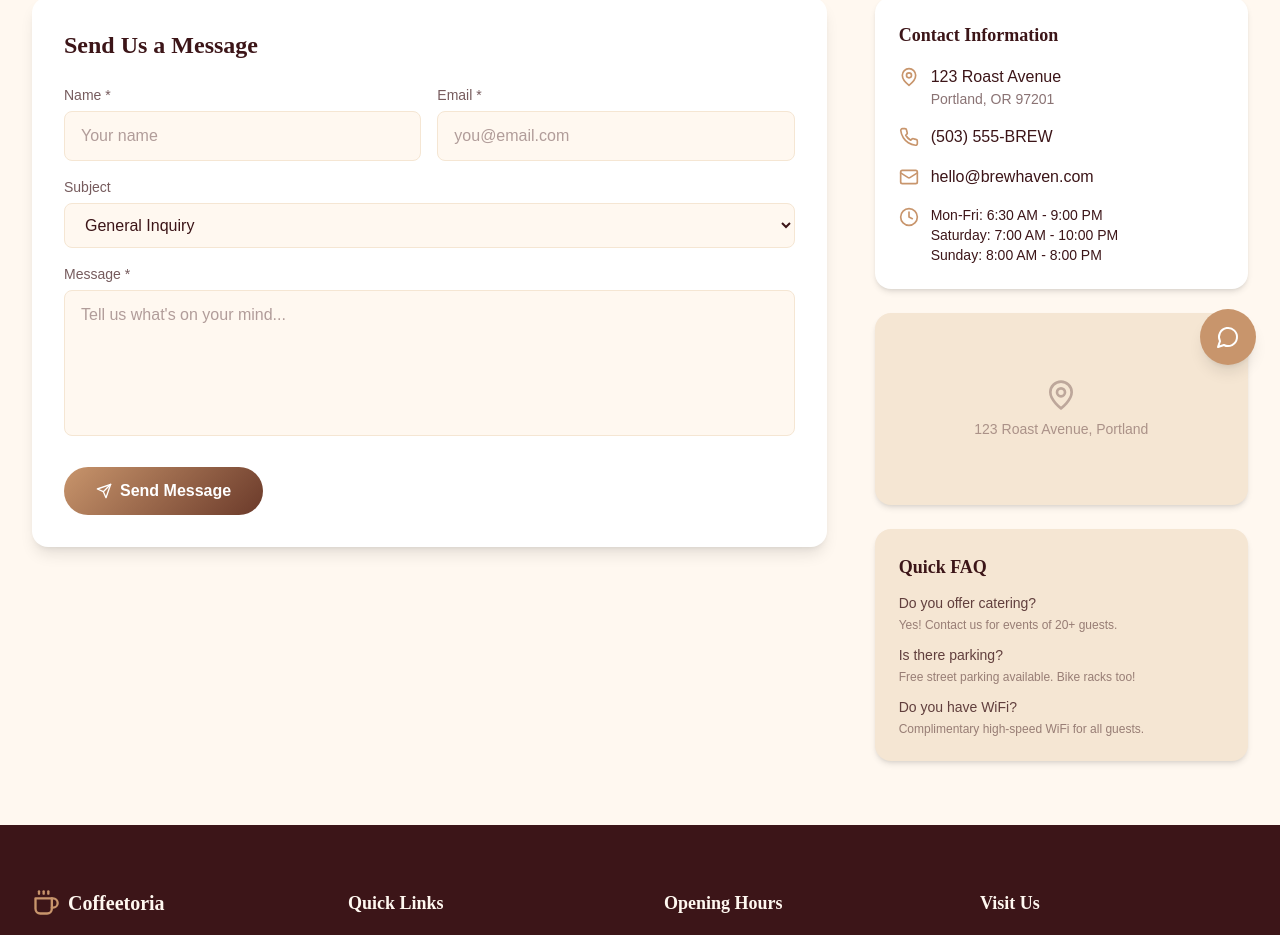
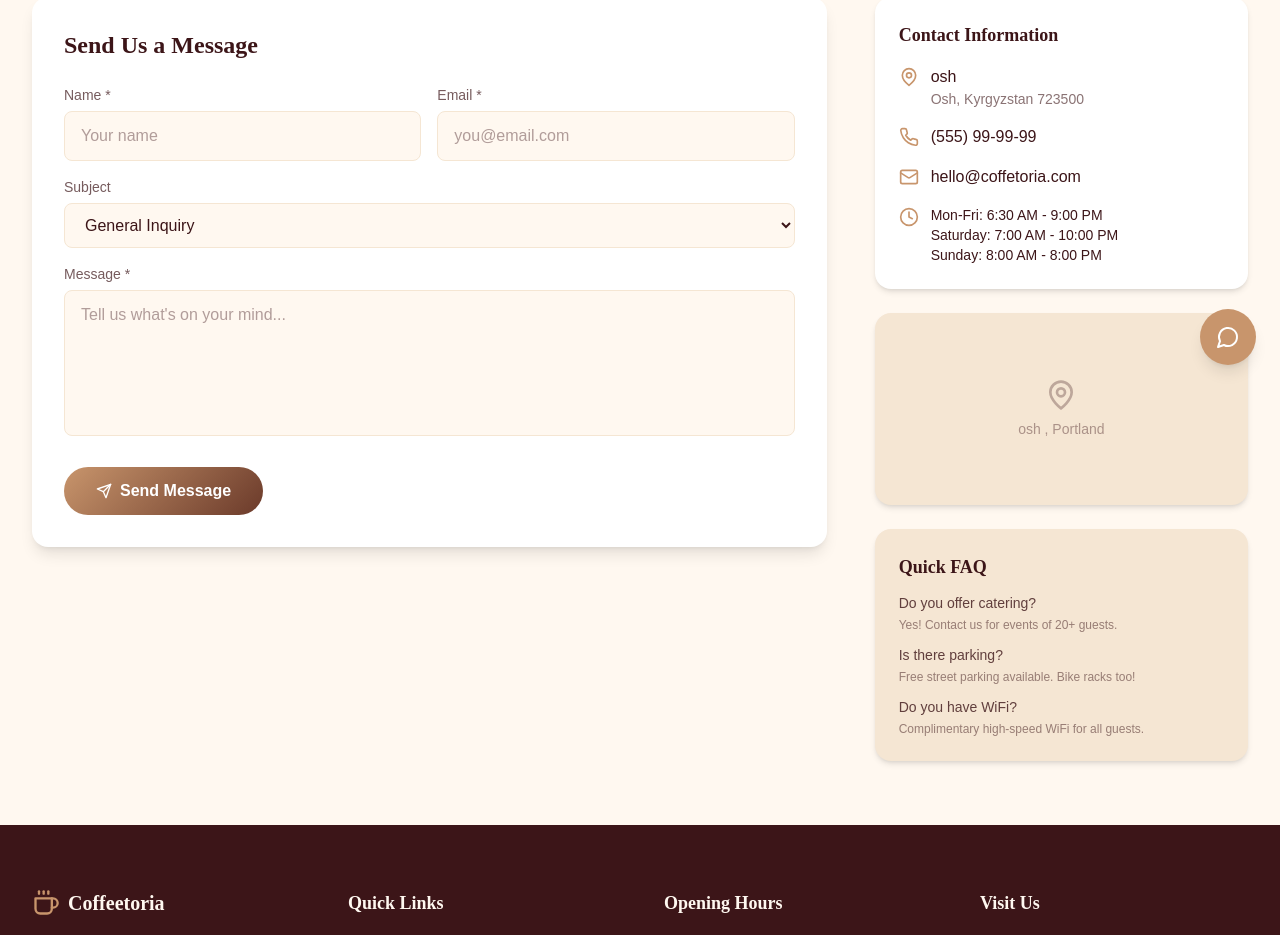
Before and after one commit to b4631119-oss/coffee, a React (Vite) app: page /Coffee/contact in a window 1280 px wide. Shown: the part 411-1346 px from the top of the page. Built offline with nearby package versions, Linux system fonts and the light colour scheme.

Commit message:
Initial commit

```diff
--- a/src/components/Layout.tsx
+++ b/src/components/Layout.tsx
@@ -158,10 +158,10 @@ export default function Layout({ children }: { children: React.ReactNode }) {
             <div>
               <h4 className="font-serif text-lg font-semibold text-cream mb-4">Visit Us</h4>
               <ul className="space-y-2 text-sm">
-                <li>123 Roast Avenue</li>
-                <li>Portland, OR 97201</li>
-                <li className="pt-2">hello@brewhaven.com</li>
-                <li>(503) 555-BREW</li>
+                <li>osh </li>
+                <li> Osh, Kyrgyzstan 723500</li>
+                <li className="pt-2">hello@coffetoria.com</li>
+                <li>(555) 99-99-99</li>
               </ul>
             </div>
           </div>
--- a/src/pages/Contact.tsx
+++ b/src/pages/Contact.tsx
@@ -95,17 +95,17 @@ export default function Contact() {
                   <div className="flex items-start gap-3">
                     <MapPin className="w-5 h-5 text-caramel mt-0.5 shrink-0" />
                     <div>
-                      <p className={`font-medium ${darkMode ? 'text-cream' : 'text-espresso'}`}>123 Roast Avenue</p>
-                      <p className={`text-sm ${darkMode ? 'text-cream/60' : 'text-espresso/60'}`}>Portland, OR 97201</p>
+                      <p className={`font-medium ${darkMode ? 'text-cream' : 'text-espresso'}`}>osh </p>
+                      <p className={`text-sm ${darkMode ? 'text-cream/60' : 'text-espresso/60'}`}> Osh, Kyrgyzstan 723500</p>
                     </div>
                   </div>
                   <div className="flex items-center gap-3">
                     <Phone className="w-5 h-5 text-caramel shrink-0" />
-                    <p className={darkMode ? 'text-cream' : 'text-espresso'}>(503) 555-BREW</p>
+                    <p className={darkMode ? 'text-cream' : 'text-espresso'}>(555) 99-99-99</p>
                   </div>
                   <div className="flex items-center gap-3">
                     <Mail className="w-5 h-5 text-caramel shrink-0" />
-                    <p className={darkMode ? 'text-cream' : 'text-espresso'}>hello@brewhaven.com</p>
+                    <p className={darkMode ? 'text-cream' : 'text-espresso'}>hello@coffetoria.com</p>
                   </div>
                   <div className="flex items-start gap-3">
                     <Clock className="w-5 h-5 text-caramel mt-0.5 shrink-0" />
@@ -122,7 +122,7 @@ export default function Contact() {
               <div className={`rounded-2xl overflow-hidden h-48 ${darkMode ? 'bg-dark-card' : 'bg-beige'} shadow-md flex items-center justify-center`}>
                 <div className="text-center">
                   <MapPin className={`w-8 h-8 mx-auto mb-2 ${darkMode ? 'text-cream/30' : 'text-espresso/30'}`} />
-                  <p className={`text-sm ${darkMode ? 'text-cream/40' : 'text-espresso/40'}`}>123 Roast Avenue, Portland</p>
+                  <p className={`text-sm ${darkMode ? 'text-cream/40' : 'text-espresso/40'}`}>osh , Portland</p>
                 </div>
               </div>
 
--- a/src/pages/Reservation.tsx
+++ b/src/pages/Reservation.tsx
@@ -140,13 +140,13 @@ export default function Reservation() {
                   <div className="flex items-start gap-3">
                     <MapPin className="w-5 h-5 text-caramel mt-0.5 shrink-0" />
                     <div>
-                      <p className={`font-medium ${darkMode ? 'text-cream' : 'text-espresso'}`}>123 Roast Avenue</p>
-                      <p className={`text-sm ${darkMode ? 'text-cream/60' : 'text-espresso/60'}`}>Portland, OR 97201</p>
+                      <p className={`font-medium ${darkMode ? 'text-cream' : 'text-espresso'}`}>osh </p>
+                      <p className={`text-sm ${darkMode ? 'text-cream/60' : 'text-espresso/60'}`}> Osh, Kyrgyzstan 723500</p>
                     </div>
                   </div>
                   <div className="flex items-center gap-3">
                     <Phone className="w-5 h-5 text-caramel shrink-0" />
-                    <p className={darkMode ? 'text-cream' : 'text-espresso'}>(503) 555-BREW</p>
+                    <p className={darkMode ? 'text-cream' : 'text-espresso'}>(555) 99-99-99</p>
                   </div>
                   <div className="flex items-center gap-3">
                     <Clock className="w-5 h-5 text-caramel shrink-0" />
--- a/src/pages/StaticPages.tsx
+++ b/src/pages/StaticPages.tsx
@@ -48,7 +48,7 @@ export function Privacy() {
 
             <section>
               <h2 className={`font-serif text-xl font-semibold mb-3 ${darkMode ? 'text-cream' : 'text-espresso'}`}>7. Contact Us</h2>
-              <p>If you have questions about this Privacy Policy, please contact us at:<br/>Email: privacy@brewhaven.com<br/>Phone: (503) 555-BREW<br/>Address: 123 Roast Avenue, Portland, OR 97201</p>
+              <p>If you have questions about this Privacy Policy, please contact us at:<br/>Email: privacy@brewhaven.com<br/>Phone: (555) 99-99-99<br/>Address: osh ,  Osh, Kyrgyzstan 723500</p>
             </section>
           </div>
         </div>
@@ -114,7 +114,7 @@ export function Returns() {
 
             <section>
               <h2 className={`font-serif text-xl font-semibold mb-3 ${darkMode ? 'text-cream' : 'text-espresso'}`}>Contact Us</h2>
-              <p>Questions about returns? Reach out to us:<br/>Email: returns@brewhaven.com<br/>Phone: (503) 555-BREW</p>
+              <p>Questions about returns? Reach out to us:<br/>Email: returns@brewhaven.com<br/>Phone: (555) 99-99-99</p>
             </section>
           </div>
         </div>
```
